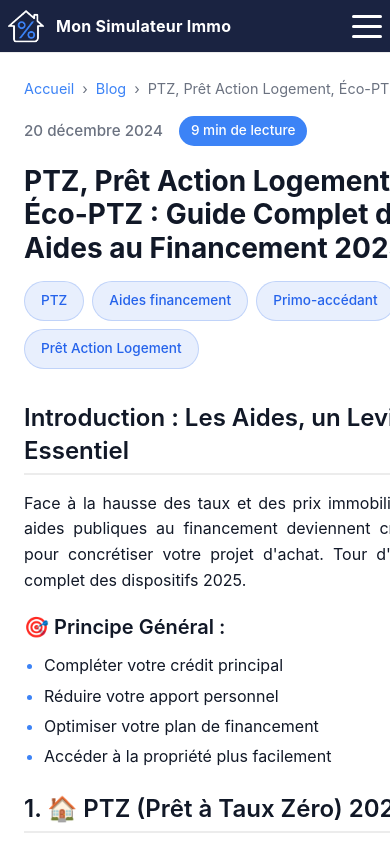
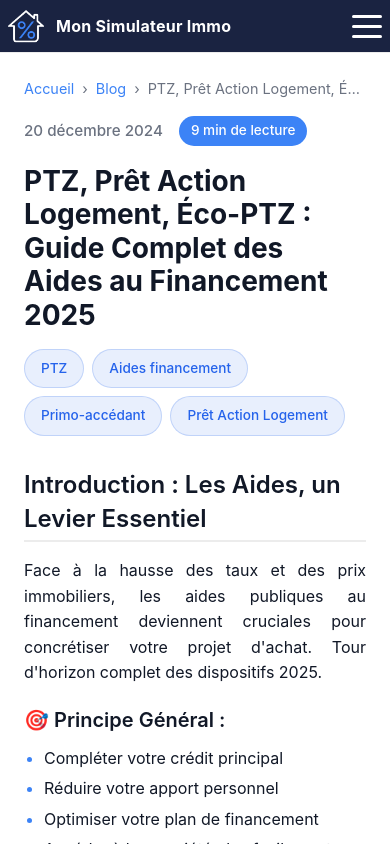
Before and after one commit to gregballot/MonBudgetImmo, a React (Vite) app in the folder app/: page /blog/aides-financement-immobilier-ptz-pret-action-logement-2025 in a window 390 px wide. Built offline with nearby package versions, Linux system fonts and the light colour scheme.

Commit message:
fix: blog posts responsive cropping fixed

```diff
--- a/app/src/views/Blog/Blog.scss
+++ b/app/src/views/Blog/Blog.scss
@@ -227,9 +227,14 @@
 
 // Blog Post Styles
 .blog-post {
+  // Ensure the post never exceeds its parent container
+  width: 100%;
   max-width: 800px;
   margin: 0 auto;
   padding: 1.5rem 1rem;
+  box-sizing: border-box;
+  // Allow the element to shrink within flex parents like `.content-wrapper`
+  min-width: 0;
 
   .post-header {
     margin-bottom: 2rem;
@@ -320,6 +325,15 @@
     line-height: 1.6;
     color: var(--text-color);
     margin-bottom: 2rem;
+    // Ensure long words/URLs don't overflow on small screens
+    overflow-wrap: anywhere;
+    word-break: break-word;
+
+    // Make images responsive
+    img {
+      max-width: 100%;
+      height: auto;
+    }
 
     .content-h1 {
       font-size: 2rem;
@@ -404,18 +418,24 @@
     }
 
     .content-table {
+      // Use block layout so the table can scroll horizontally on small screens
+      display: block;
       width: 100%;
+      max-width: 100%;
       margin: 1.5rem 0;
       border-collapse: collapse;
       background: var(--card-background);
       border-radius: 8px;
-      overflow: hidden;
+      overflow-x: auto; // allow horizontal scroll instead of clipping
+      -webkit-overflow-scrolling: touch;
       box-shadow: 0 2px 10px rgba(0, 0, 0, 0.1);
 
       th, td {
         padding: 1rem;
         text-align: left;
         border-bottom: 1px solid var(--border-color);
+        // Prevent cells from forcing the page to expand beyond viewport
+        white-space: nowrap;
       }
 
       th {
```
